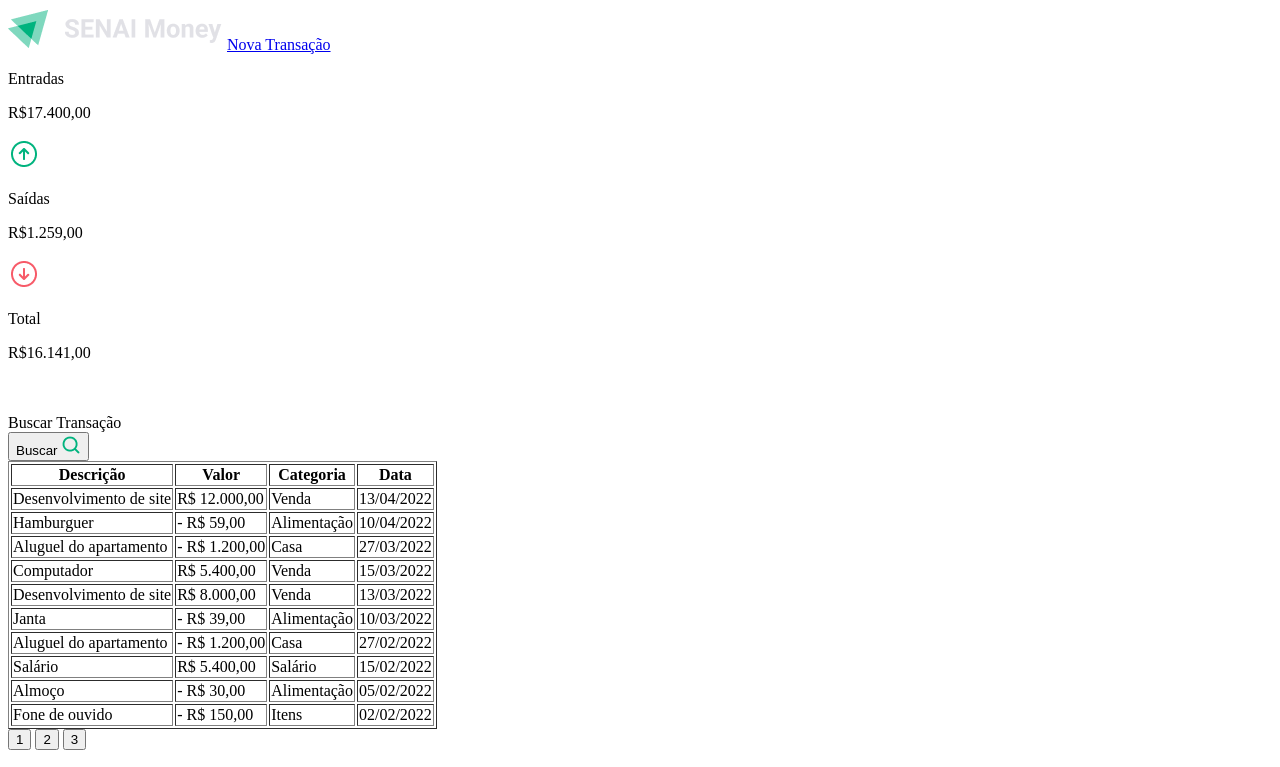
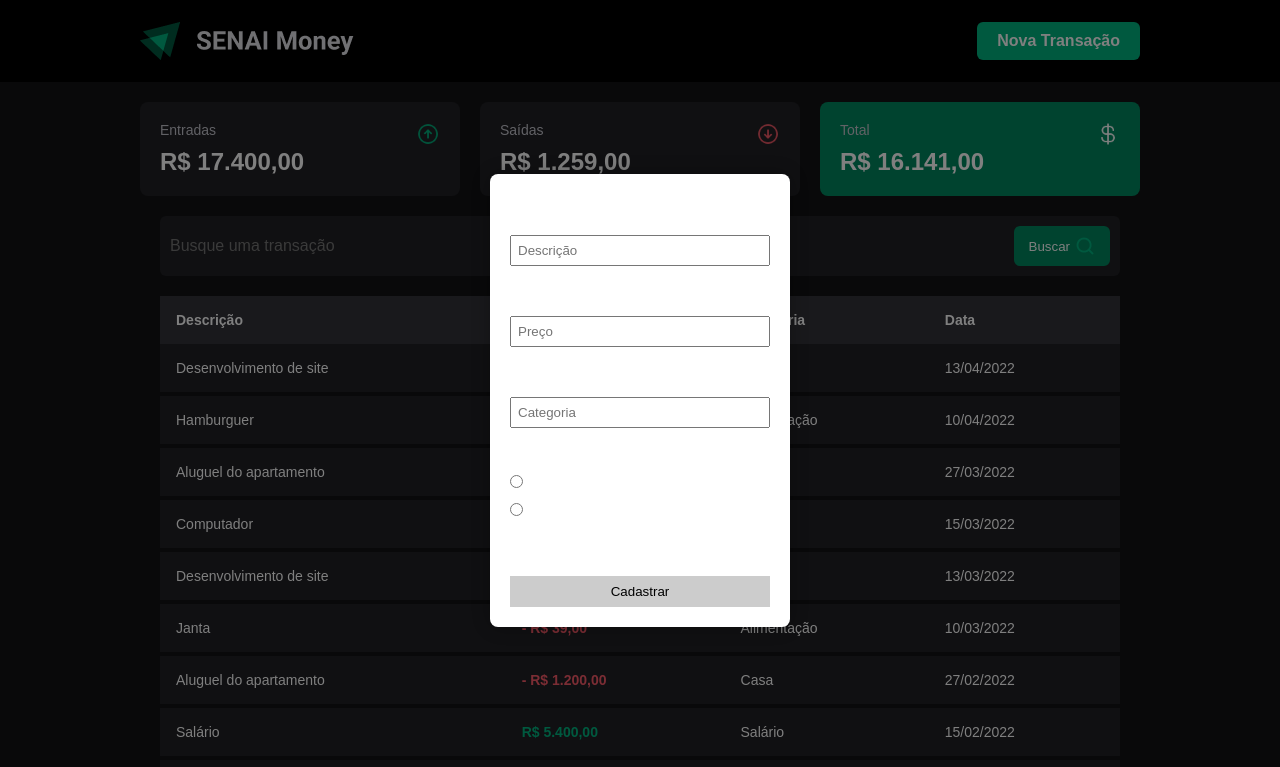
Before and after one commit to GPontin78/SenaiMoney, a plain HTML site: page transacao.html in a window 1280 px wide. Shown: the top 767 px of the page. Drawn offline with Linux system fonts and the light colour scheme.

Commit message:
ATUALIZAÇÃO

```diff
--- /dev/null
+++ b/style.css
@@ -0,0 +1,246 @@
+/* Reset e base */
+* {
+  margin: 0;
+  padding: 0;
+  box-sizing: border-box;
+}
+
+body {
+  background-color: #121214;
+  color: #fff;
+  font-family: Arial, sans-serif;
+}
+
+/* Header */
+.header {
+  background-color: #000;
+  padding: 20px;
+}
+
+.header-container {
+  max-width: 1000px;
+  margin: auto;
+  display: flex;
+  align-items: center;
+  justify-content: space-between;
+}
+
+.btn-nova-transacao {
+  background-color: #00b37e;
+  color: white;
+  padding: 10px 20px;
+  text-decoration: none;
+  border-radius: 6px;
+  font-weight: bold;
+}
+
+/* Cards de resumo */
+.resumo {
+  max-width: 1000px;
+  margin: 20px auto;
+  display: flex;
+  justify-content: space-between;
+  gap: 20px;
+}
+
+.card {
+  background-color: #202024;
+  padding: 20px;
+  border-radius: 8px;
+  flex: 1;
+  text-align: left;
+  position: relative;
+}
+
+.card img {
+  position: absolute;
+  top: 20px;
+  right: 20px;
+  width: 24px;
+}
+
+.card .titulo {
+  font-size: 14px;
+  color: #c4c4cc;
+}
+
+.card .valor {
+  margin-top: 10px;
+  font-size: 24px;
+  font-weight: bold;
+}
+
+/* Card de total com cor diferente */
+.card.total {
+  background-color: #00875f;
+  color: white;
+}
+
+/* Busca */
+.busca-container {
+  max-width: 1000px;
+  margin: 0 auto 20px;
+  padding: 0 20px;
+}
+
+.form-busca {
+  display: flex;
+  gap: 10px;
+  background-color: #202024;
+  padding: 10px;
+  border-radius: 6px;
+}
+
+.form-busca input {
+  flex: 1;
+  background-color: transparent;
+  border: none;
+  color: white;
+  font-size: 16px;
+  outline: none;
+}
+
+.btn-buscar {
+  background-color: #00875f;
+  border: none;
+  padding: 10px 15px;
+  color: white;
+  border-radius: 6px;
+  cursor: pointer;
+  display: flex;
+  align-items: center;
+  gap: 5px;
+}
+
+/* Tabela de transações */
+.tabela-transacoes {
+  max-width: 1000px;
+  margin: auto;
+  padding: 0 20px;
+}
+
+table {
+  width: 100%;
+  border-collapse: collapse;
+}
+
+thead {
+  background-color: #323238;
+}
+
+th, td {
+  padding: 16px;
+  text-align: left;
+  font-size: 14px;
+}
+
+tbody tr {
+  background-color: #202024;
+  border-bottom: 4px solid #121214;
+}
+
+td.entrada {
+  color: #00b37e;
+  font-weight: bold;
+}
+
+td.saida {
+  color: #f75a68;
+  font-weight: bold;
+}
+
+/* Paginação */
+.paginacao {
+  margin: 40px 0;
+  text-align: center;
+}
+
+.paginacao-container {
+  display: inline-flex;
+  gap: 10px;
+}
+
+.pagina {
+  background-color: #202024;
+  border: none;
+  padding: 10px 15px;
+  border-radius: 6px;
+  color: white;
+  cursor: pointer;
+}
+
+.pagina.ativa {
+  background-color: #00875f;
+  font-weight: bold;
+}
+.modal-transacao {
+  position: fixed;
+  top: 0;
+  left: 0;
+  width: 100%;
+  height: 100%;
+  background-color: rgba(0, 0, 0, 0.5); /* fundo escuro com transparência */
+  display: flex;
+  justify-content: center;
+  align-items: center;
+  /* z-index removido */
+}
+
+.form-transacao {
+  background-color: white;
+  padding: 2rem;
+  border-radius: 8px;
+  box-shadow: 0 0 20px rgba(0, 0, 0, 0.3);
+  width: 400px;
+}
+.modal-transacao {
+  position: fixed;
+  top: 0;
+  left: 0;
+  width: 100%;
+  height: 100%;
+  background: rgba(0, 0, 0, 0.5);
+  display: flex;
+  justify-content: center;
+  align-items: center;
+}
+
+.form-transacao {
+  background: #fff;
+  padding: 20px;
+  border-radius: 8px;
+  width: 300px;
+  font-family: sans-serif;
+}
+
+.form-transacao h2 {
+  margin-bottom: 16px;
+  font-size: 18px;
+  text-align: center;
+}
+
+.form-transacao label {
+  display: block;
+  margin-bottom: 10px;
+}
+
+.form-transacao input[type="text"],
+.form-transacao input[type="number"] {
+  width: 100%;
+  padding: 6px;
+  margin-top: 4px;
+  box-sizing: border-box;
+}
+
+.form-transacao input[type="radio"] {
+  margin-right: 4px;
+}
+
+.form-transacao button {
+  width: 100%;
+  padding: 8px;
+  margin-top: 10px;
+  background: #ccc;
+  border: none;
+  cursor: pointer;
+}
--- a/transacao.html
+++ b/transacao.html
@@ -1,44 +1,50 @@
 <!DOCTYPE html>
 <html lang="pt-br">
 <head>
-    <meta charset="UTF-8">
-    <meta name="viewport" content="width=device-width, initial-scale=1.0">
+  <meta charset="UTF-8" />
+  <meta name="viewport" content="width=device-width, initial-scale=1.0" />
   <title>SenaiMoney</title>
+  <link rel="stylesheet" href="style.css" />
 </head>
 <body>
-    <header>
-        <div>
-            <img src="static/img/Logo.png" alt="">
-            <a href="transacao.html">Nova Transação</a>
+  <header class="header">
+    <div class="header-container">
+      <img src="static/img/Logo.png" alt="Logo Senai Money" />
+      <a href="transacao.html" class="btn-nova-transacao">Nova Transação</a>
     </div>
   </header>
-    <section>
-        <div>
-            <div>
-                <p>Entradas</p>
-                <p>R$17.400,00</p>
-                <img src="static/img/Icons.png" alt="">
+
+  <section class="resumo">
+    <div class="card entrada">
+      <p class="titulo">Entradas</p>
+      <p class="valor">R$ 17.400,00</p>
+      <img src="static/img/Icons.png" alt="Ícone de entrada" />
     </div>
-            <div>
-                <p>Saídas</p>
-                <p>R$1.259,00</p>
-                <img src="static/img/Icons (1).png" alt="">
+    <div class="card saida">
+      <p class="titulo">Saídas</p>
+      <p class="valor">R$ 1.259,00</p>
+      <img src="static/img/Icons (1).png" alt="Ícone de saída" />
     </div>
-            <div>
-                <p>Total</p>
-                <p>R$16.141,00</p>
-                <img src="static/img/Icons (2).png" alt="">
-            </div>
+    <div class="card total">
+      <p class="titulo">Total</p>
+      <p class="valor">R$ 16.141,00</p>
+      <img src="static/img/Icons (2).png" alt="Ícone total" />
     </div>
   </section>
-    <section>
-        <div>
-            <form action="">Buscar Transação</form>
-            <button>Buscar <img src="static/img/Icons (4).png" alt=""></button>
+
+  <section class="busca-transacao">
+    <div class="busca-container">
+      <form class="form-busca" action="">
+        <input type="text" placeholder="Busque uma transação" />
+        <button class="btn-buscar">
+          Buscar <img src="static/img/Icons (4).png" alt="Ícone de buscar" />
+        </button>
+      </form>
     </div>
   </section>
-    <section>
-        <table border="1">
+
+  <section class="tabela-transacoes">
+    <table>
       <thead>
         <tr>
           <th>Descrição</th>
@@ -50,77 +56,70 @@
       <tbody>
         <tr>
           <td>Desenvolvimento de site</td>
-            <td>R$ 12.000,00</td>
+          <td class="entrada">R$ 12.000,00</td>
           <td>Venda</td>
           <td>13/04/2022</td>
         </tr>
         <tr>
           <td>Hamburguer</td>
-            <td>- R$ 59,00</td>
+          <td class="saida">- R$ 59,00</td>
           <td>Alimentação</td>
           <td>10/04/2022</td>
         </tr>
         <tr>
           <td>Aluguel do apartamento</td>
-            <td>- R$ 1.200,00</td>
+          <td class="saida">- R$ 1.200,00</td>
           <td>Casa</td>
           <td>27/03/2022</td>
         </tr>
         <tr>
           <td>Computador</td>
-            <td>R$ 5.400,00</td>
+          <td class="entrada">R$ 5.400,00</td>
           <td>Venda</td>
           <td>15/03/2022</td>
         </tr>
         <tr>
           <td>Desenvolvimento de site</td>
-            <td>R$ 8.000,00</td>
+          <td class="entrada">R$ 8.000,00</td>
           <td>Venda</td>
           <td>13/03/2022</td>
         </tr>
         <tr>
           <td>Janta</td>
-            <td>- R$ 39,00</td>
+          <td class="saida">- R$ 39,00</td>
           <td>Alimentação</td>
           <td>10/03/2022</td>
         </tr>
         <tr>
           <td>Aluguel do apartamento</td>
-            <td>- R$ 1.200,00</td>
+          <td class="saida">- R$ 1.200,00</td>
           <td>Casa</td>
           <td>27/02/2022</td>
         </tr>
         <tr>
           <td>Salário</td>
-            <td>R$ 5.400,00</td>
+          <td class="entrada">R$ 5.400,00</td>
           <td>Salário</td>
           <td>15/02/2022</td>
         </tr>
         <tr>
           <td>Almoço</td>
-            <td>- R$ 30,00</td>
+          <td class="saida">- R$ 30,00</td>
           <td>Alimentação</td>
           <td>05/02/2022</td>
         </tr>
         <tr>
           <td>Fone de ouvido</td>
-            <td>- R$ 150,00</td>
+          <td class="saida">- R$ 150,00</td>
           <td>Itens</td>
           <td>02/02/2022</td>
         </tr>
       </tbody>
     </table>
+  </section>
 
-    </section>
-    <section>
-        <div>
-            <button>1</button>
-            <button>2</button>
-            <button>3</button>
-        </div>
-    </section>
-    <section style= position:absolute >
-        <form>
+  <section class="modal-transacao">
+  <form class="form-transacao">
     <h2>Nova transação</h2>
 
     <label>
```
Also changed, not shown: index.html (+49 -44 lines). Lines whose indentation alone changed are shown as unchanged.
